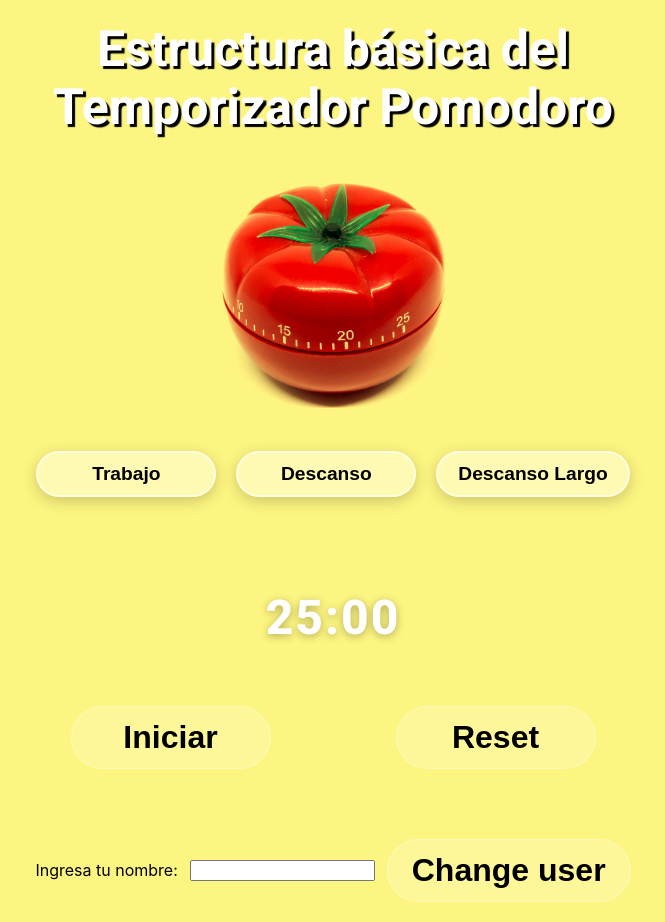
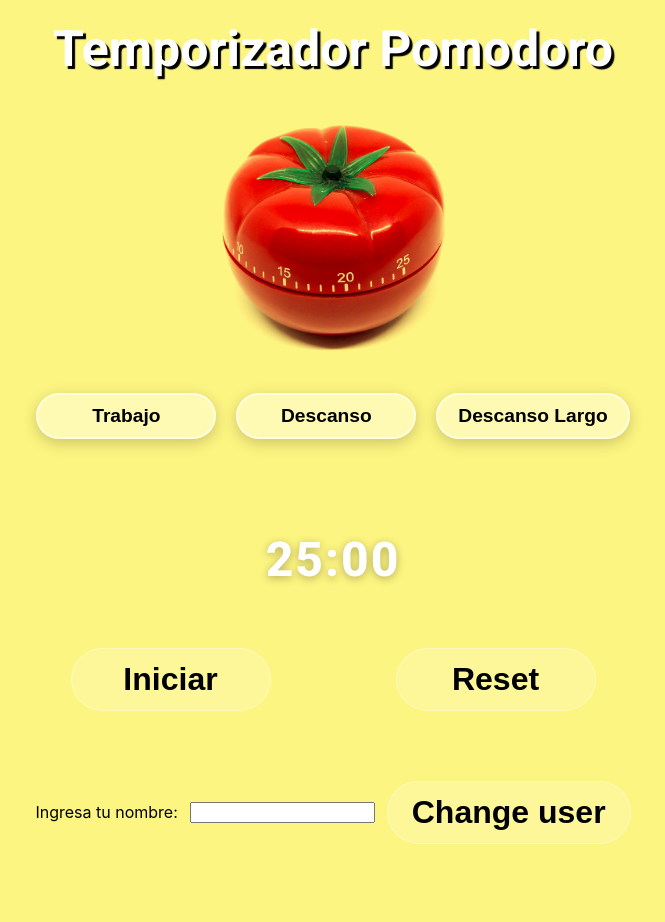
Before and after one commit to HosmellWarthon/pomodoro-temporizador, a plain HTML site: page index.html in a window 1280 px wide. Shown: the whole page, without its empty margins (307-972 px from the left). After the commit the page ends 864 px from the top, so only its background shows below. Drawn offline with Linux system fonts and the light colour scheme.

Commit message:
Deploy de prueba del temporizador

```diff
--- a/index.html
+++ b/index.html
@@ -14,7 +14,7 @@
     />
   </head>
   <body>
-    <h1>Estructura básica del Temporizador Pomodoro</h1>
+    <h1>Temporizador Pomodoro</h1>
     <img
       src="images\pomodoro.jpg"
       alt="Un temporizador con forma de tomate"
```
